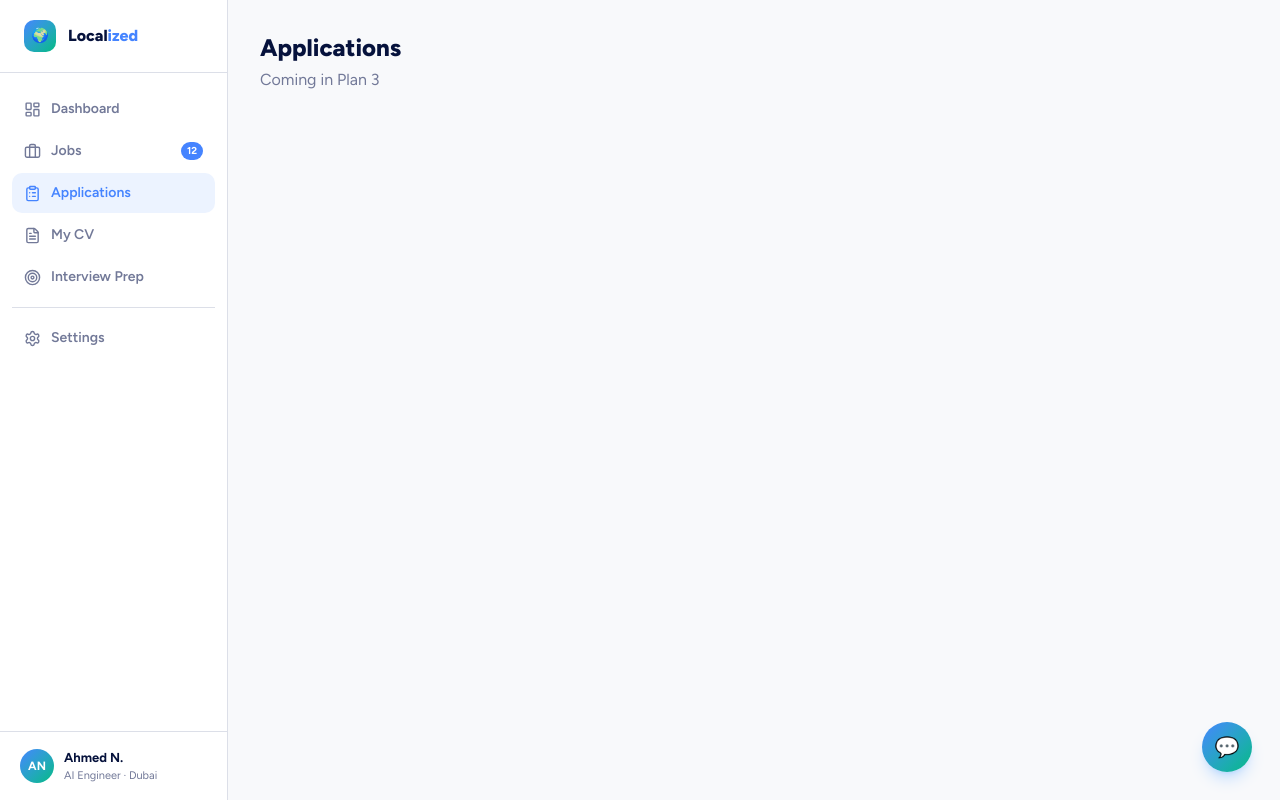
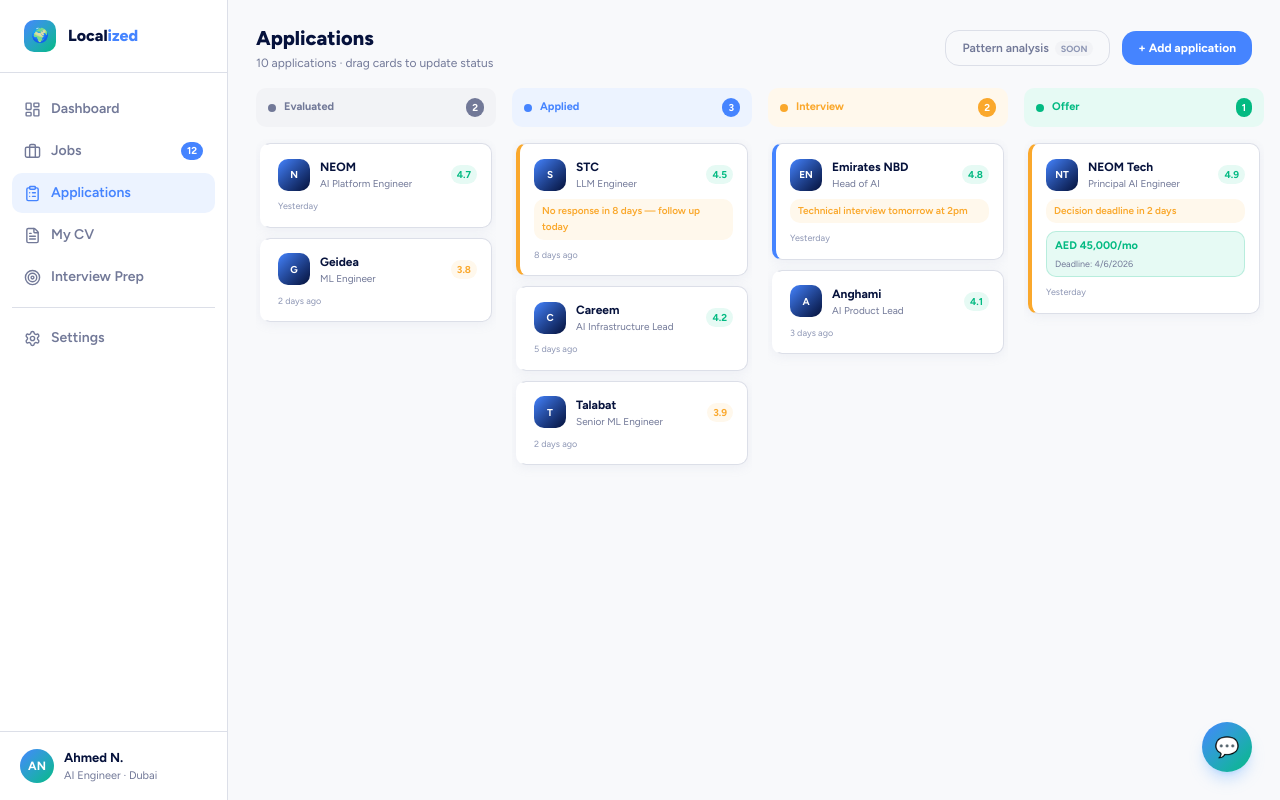
Before and after one commit to zoomnguyen224/localized-career-coach, a Next.js app: page /applications in a window 1280 px wide. Built offline with nearby package versions, Linux system fonts and the light colour scheme.

Commit message:
feat: Applications kanban — 5-column drag-and-drop with demo data

```diff
--- a/src/app/(app)/applications/page.tsx
+++ b/src/app/(app)/applications/page.tsx
@@ -1,8 +1,5 @@
+import { ApplicationsPageClient } from '@/components/applications/ApplicationsPageClient'
+
 export default function ApplicationsPage() {
-  return (
-    <div className="p-8">
-      <h1 className="text-2xl font-extrabold text-[#06123C]">Applications</h1>
-      <p className="text-[#727998] mt-1">Coming in Plan 3</p>
-    </div>
-  )
+  return <ApplicationsPageClient />
 }
--- /dev/null
+++ b/src/components/applications/ApplicationsPageClient.tsx
@@ -0,0 +1,90 @@
+// src/components/applications/ApplicationsPageClient.tsx
+'use client'
+
+import { useState } from 'react'
+import { Application, ApplicationStatus } from '@/types/applications'
+import { moveApplication, DEMO_APPLICATIONS, COLUMNS } from '@/lib/applications'
+import { KanbanColumn } from './KanbanColumn'
+import { AddApplicationModal } from './AddApplicationModal'
+import { v4 as uuidv4 } from 'uuid'
+
+export function ApplicationsPageClient() {
+  const [applications, setApplications] = useState<Application[]>(DEMO_APPLICATIONS)
+  const [draggingId, setDraggingId] = useState<string | null>(null)
+  const [showAddModal, setShowAddModal] = useState(false)
+
+  function handleDragStart(id: string) {
+    setDraggingId(id)
+  }
+
+  function handleDragOver(e: React.DragEvent) {
+    e.preventDefault()
+  }
+
+  function handleDrop(status: ApplicationStatus) {
+    if (!draggingId) return
+    setApplications(prev => moveApplication(prev, draggingId, status))
+    setDraggingId(null)
+  }
+
+  function handleAddApplication(app: Omit<Application, 'id' | 'lastActivity'>) {
+    const newApp: Application = {
+      ...app,
+      id: uuidv4(),
+      lastActivity: new Date().toISOString(),
+    }
+    setApplications(prev => [newApp, ...prev])
+  }
+
+  return (
+    <div className="flex flex-col h-full">
+      {/* Page header */}
+      <div className="px-7 pt-6 pb-4 flex-shrink-0 flex items-center justify-between">
+        <div>
+          <h1 className="text-xl font-extrabold text-[#06123C]">Applications</h1>
+          <p className="text-[12px] text-[#727998] mt-0.5">
+            {applications.length} applications · drag cards to update status
+          </p>
+        </div>
+        <div className="flex items-center gap-3">
+          <button
+            className="border border-[#DCDFE8] text-[#727998] text-[12px] font-semibold px-4 py-2 rounded-[14px] hover:border-[#4584FF] hover:text-[#4584FF] transition-colors"
+          >
+            Pattern analysis
+            <span className="ml-1.5 text-[9px] bg-[#F2F3F6] text-[#8D96B4] px-1.5 py-0.5 rounded-full font-bold">SOON</span>
+          </button>
+          <button
+            onClick={() => setShowAddModal(true)}
+            className="bg-[#4584FF] text-white text-[12px] font-bold px-4 py-2 rounded-[14px]"
+          >
+            + Add application
+          </button>
+        </div>
+      </div>
+
+      {/* Kanban board */}
+      <div className="flex gap-4 px-7 pb-6 flex-1 overflow-x-auto">
+        {COLUMNS.map(col => (
+          <KanbanColumn
+            key={col.status}
+            status={col.status}
+            label={col.label}
+            color={col.color}
+            headerBg={col.headerBg}
+            applications={applications.filter(a => a.status === col.status)}
+            onDrop={handleDrop}
+            onDragOver={handleDragOver}
+            onDragStart={handleDragStart}
+          />
+        ))}
+      </div>
+
+      {showAddModal && (
+        <AddApplicationModal
+          onAdd={handleAddApplication}
+          onClose={() => setShowAddModal(false)}
+        />
+      )}
+    </div>
+  )
+}
```
